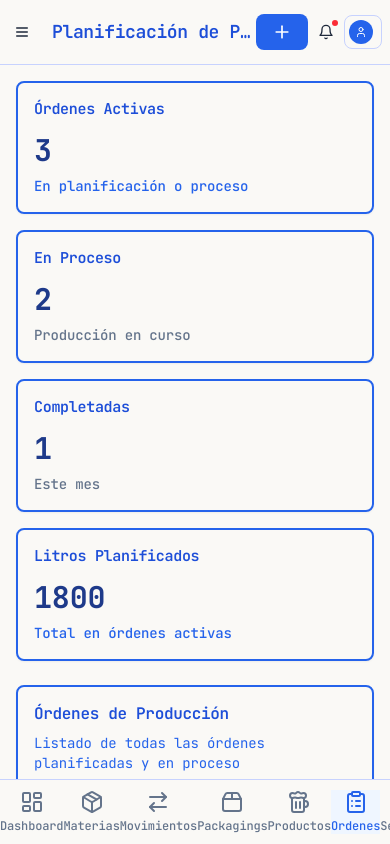
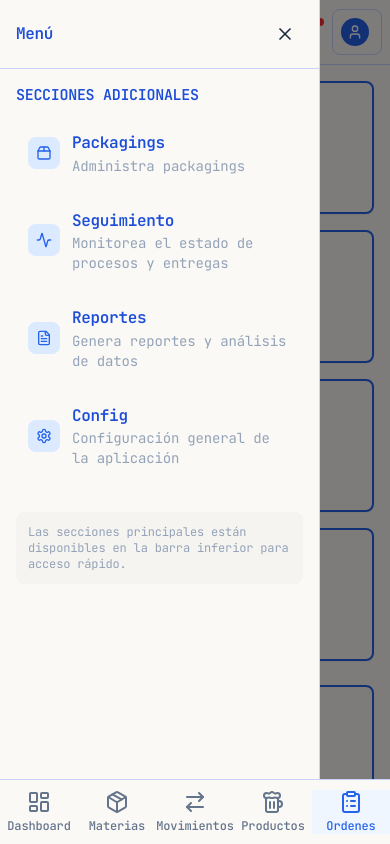
Before and after one commit to julian-chocobar/frozen-frontend, a Next.js app: page /ordenes in a window 390 px wide. Both pictures are taken after a click on the button 22 px from the left and 32 px from the top of the page. Built offline with nearby package versions, Linux system fonts and the light colour scheme.

Commit message:
menu mobile

```diff
--- a/components/layout/header.tsx
+++ b/components/layout/header.tsx
@@ -1,17 +1,20 @@
 "use client"
 
 import type React from "react"
+import { useState } from "react"
 
 /**
  * Componente Header - Encabezado principal
  * - Título de página / breadcrumb
  * - Notificaciones con badge
  * - Avatar de usuario
+ * - Menú móvil funcional
  * - Responsive
  */
 
 import { Bell, User, Menu, ChevronDown } from "lucide-react"
 import { cn } from "@/lib/utils"
+import { MobileMenu } from "./mobile-menu"
 
 interface HeaderProps {
   title: string
@@ -21,17 +24,21 @@ interface HeaderProps {
 }
 
 export function Header({ title, subtitle, notificationCount = 0, actionButton }: HeaderProps) {
+  const [isMobileMenuOpen, setIsMobileMenuOpen] = useState(false)
+
   return (
+    <>
       <header className="sticky top-0 z-40 bg-background border-b border-stroke">
         <div className="flex items-center justify-between h-16 px-2 sm:px-4 md:px-6">
           {/* Izquierda: Título y breadcrumb */}
           <div className="flex items-center gap-4 flex-1 min-w-0">
-          {/* Botón de menú móvil (placeholder - no funcional aún) */}
+            {/* Botón de menú móvil funcional */}
             <button
-            className="md:hidden p-1.5 hover:bg-surface-secondary rounded-lg transition-colors flex-shrink-0"
+              className="md:hidden p-2 hover:bg-surface-secondary rounded-lg transition-colors flex-shrink-0"
               aria-label="Abrir menú"
+              onClick={() => setIsMobileMenuOpen(true)}
             >
-            <Menu className="w-4 h-4 text-foreground" />
+              <Menu className="w-5 h-5 text-foreground" />
             </button>
 
           <div className="min-w-0 flex-1">
@@ -47,34 +54,41 @@ export function Header({ title, subtitle, notificationCount = 0, actionButton }:
           {/* Notificaciones */}
           <button
             className={cn(
-              "relative p-1.5 sm:p-2 hover:bg-surface-secondary rounded-lg transition-colors",
+              "relative p-2 sm:p-3 hover:bg-surface-secondary rounded-lg transition-colors",
               "focus:outline-none focus:ring-2 focus:ring-primary-300",
             )}
             aria-label={`Notificaciones${notificationCount > 0 ? ` (${notificationCount} nuevas)` : ""}`}
           >
-            <Bell className="w-4 h-4 sm:w-5 sm:h-5 text-foreground" />
-            {notificationCount > 0 && <span className="absolute top-0.5 right-0.5 sm:top-1 sm:right-1 w-1.5 h-1.5 sm:w-2 sm:h-2 bg-red-500 rounded-full" />}
+            <Bell className="w-5 h-5 sm:w-6 sm:h-6 text-foreground" />
+            {notificationCount > 0 && <span className="absolute top-1 right-1 sm:top-1.5 sm:right-1.5 w-2 h-2 sm:w-2.5 sm:h-2.5 bg-red-500 rounded-full" />}
           </button>
 
           {/* Avatar de usuario */}
           <button
             className={cn(
-              "flex items-center gap-1 sm:gap-2 p-1 sm:p-1.5 pr-2 sm:pr-3 hover:bg-surface-secondary rounded-lg transition-colors border border-stroke",
+              "flex items-center gap-2 sm:gap-3 p-2 sm:p-2.5 pr-3 sm:pr-4 hover:bg-surface-secondary rounded-lg transition-colors border border-stroke",
               "focus:outline-none focus:ring-2 focus:ring-primary-300",
             )}
             aria-label="Menú de usuario"
           >
-            <div className="w-6 h-6 sm:w-8 sm:h-8 bg-primary-600 rounded-full flex items-center justify-center flex-shrink-0">
-              <User className="w-3 h-3 sm:w-5 sm:h-5 text-white" />
+            <div className="w-7 h-7 sm:w-9 sm:h-9 bg-primary-600 rounded-full flex items-center justify-center flex-shrink-0">
+              <User className="w-4 h-4 sm:w-5 sm:h-5 text-white" />
             </div>
             <div className="hidden lg:block text-left">
               <p className="text-sm font-medium text-foreground">Admin Usuario</p>
               <p className="text-xs text-primary-600">Maestro Cervecero</p>
             </div>
-            <ChevronDown className="w-3 h-3 sm:w-4 sm:h-4 text-muted hidden lg:block" />
+            <ChevronDown className="w-4 h-4 sm:w-5 sm:h-5 text-muted hidden lg:block" />
           </button>
         </div>
       </div>
     </header>
+
+    {/* Menú móvil */}
+    <MobileMenu
+      isOpen={isMobileMenuOpen}
+      onClose={() => setIsMobileMenuOpen(false)}
+    />
+    </>
   )
 }
--- /dev/null
+++ b/components/layout/mobile-menu.tsx
@@ -0,0 +1,100 @@
+"use client"
+
+import { useState } from "react"
+import { NavLink } from "./nav-link"
+import { navItems } from "./navigation"
+import { X, Package2, ClipboardList, Activity, FileText, Settings } from "lucide-react"
+import { cn } from "@/lib/utils"
+
+interface MobileMenuProps {
+  isOpen: boolean
+  onClose: () => void
+}
+
+export function MobileMenu({ isOpen, onClose }: MobileMenuProps) {
+  if (!isOpen) return null
+
+  // Elementos adicionales que no están en el bottom-bar
+  const additionalItems = navItems.filter(item =>
+    !["Dashboard", "Materias", "Movimientos", "Productos", "Ordenes"].includes(item.label)
+  )
+
+  return (
+    <>
+      {/* Overlay */}
+      <div
+        className="fixed inset-0 bg-black/50 z-50 md:hidden"
+        onClick={onClose}
+      />
+
+      {/* Menu Panel */}
+      <div className="fixed top-0 left-0 h-full w-80 max-w-[85vw] bg-background border-r border-stroke z-50 md:hidden transform transition-transform duration-300 ease-in-out">
+        {/* Header */}
+        <div className="flex items-center justify-between p-4 border-b border-stroke">
+          <h2 className="text-lg font-semibold text-foreground">Menú</h2>
+          <button
+            onClick={onClose}
+            className="p-2 hover:bg-surface-secondary rounded-lg transition-colors"
+            aria-label="Cerrar menú"
+          >
+            <X className="w-5 h-5" />
+          </button>
+        </div>
+
+        {/* Content */}
+        <div className="p-4">
+          <div className="space-y-2">
+            <h3 className="text-sm font-medium text-muted-foreground uppercase tracking-wide mb-3">
+              Secciones adicionales
+            </h3>
+
+            {additionalItems.map((item) => {
+              const Icon = item.icon
+
+              return (
+                <NavLink
+                  key={item.href}
+                  href={item.href}
+                  onClick={onClose}
+                  className={cn(
+                    "flex items-center gap-3 p-3 rounded-lg",
+                    "hover:bg-surface-secondary transition-colors",
+                    "focus:outline-none focus:ring-2 focus:ring-primary-300"
+                  )}
+                >
+                  <div className="flex-shrink-0 w-8 h-8 bg-primary-100 rounded-lg flex items-center justify-center">
+                    <Icon className="w-4 h-4 text-primary-600" />
+                  </div>
+                  <div className="flex-1">
+                    <h4 className="font-medium text-foreground">{item.label}</h4>
+                    <p className="text-sm text-muted-foreground">
+                      {getItemDescription(item.label)}
+                    </p>
+                  </div>
+                </NavLink>
+              )
+            })}
+          </div>
+
+          {/* Footer info */}
+          <div className="mt-8 p-3 bg-surface-secondary rounded-lg">
+            <p className="text-xs text-muted-foreground">
+              Las secciones principales están disponibles en la barra inferior para acceso rápido.
+            </p>
+          </div>
+        </div>
+      </div>
+    </>
+  )
+}
+
+function getItemDescription(label: string): string {
+  const descriptions: Record<string, string> = {
+    "Packagings": "Administra packagings",
+    "Seguimiento": "Monitorea el estado de procesos y entregas",
+    "Reportes": "Genera reportes y análisis de datos",
+    "Config": "Configuración general de la aplicación"
+  }
+
+  return descriptions[label] || "Accede a esta sección"
+}
--- a/components/layout/navigation.tsx
+++ b/components/layout/navigation.tsx
@@ -7,7 +7,7 @@
 
 import type React from "react"
 import { usePathname } from "next/navigation"
-import { Package, ClipboardList, Activity, FileText, Settings, LayoutDashboard, ArrowRightLeft, Package2, BeerIcon } from "lucide-react"
+import { Package, ClipboardList, Activity, FileText, Settings, LayoutDashboard, ArrowRightLeft, Package2, BeerIcon, MoreHorizontal } from "lucide-react"
 import { cn } from "@/lib/utils"
 import { NavLink } from "./nav-link"
 
@@ -65,12 +65,42 @@ export const navItems: NavItem[] = [
   },
 ]
 
+// Elementos prioritarios para mostrar en bottom-bar móvil (máximo 5 para mejor UX)
+export const mobileNavItems: NavItem[] = [
+  {
+    label: "Dashboard",
+    href: "/",
+    icon: LayoutDashboard,
+  },
+  {
+    label: "Materias",
+    href: "/materiales?estado=Activo",
+    icon: Package,
+  },
+  {
+    label: "Movimientos",
+    href: "/movimientos",
+    icon: ArrowRightLeft,
+  },
+  {
+    label: "Productos",
+    href: "/productos",
+    icon: BeerIcon,
+  },
+  {
+    label: "Ordenes",
+    href: "/ordenes",
+    icon: ClipboardList,
+  },
+]
+
 // Función helper para determinar si una ruta está activa
 export function isRouteActive(pathname: string, href: string): boolean {
   if (href === "/") {
     // Para el dashboard, solo está activo si estamos exactamente en "/"
     return pathname === "/"
   }
+
   // Para otras rutas, verificar si el pathname empieza con la ruta
   return pathname.startsWith(href)
 }
@@ -147,7 +177,7 @@ export function Navigation({ variant, className }: NavigationProps) {
       aria-label="Navegación principal móvil"
     >
       <ul className="flex items-center justify-around h-16">
-        {navItems.map((item) => {
+        {mobileNavItems.map((item) => {
           const Icon = item.icon
           const isActive = isRouteActive(pathname, item.href)
 
```
Lines whose indentation alone changed are shown as unchanged.
